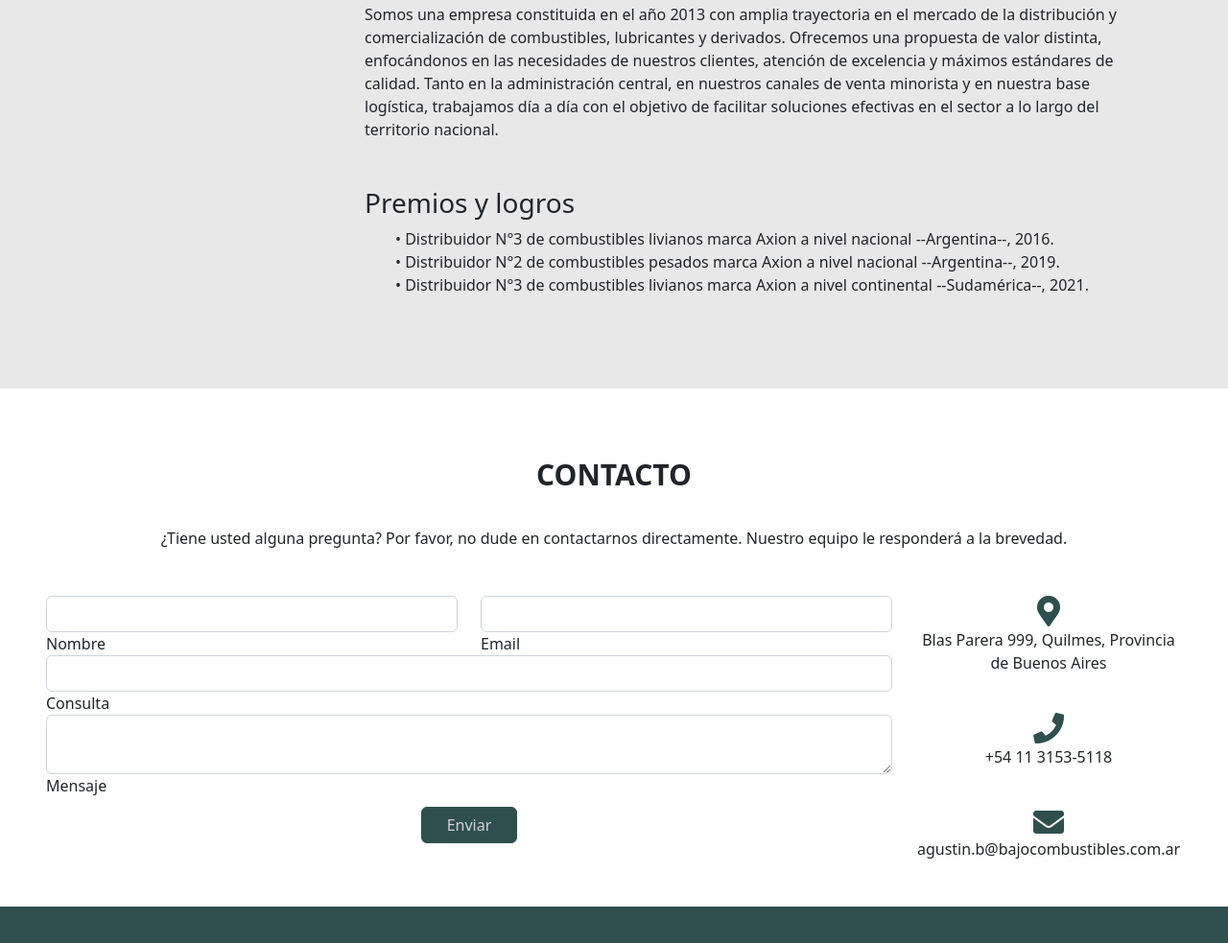
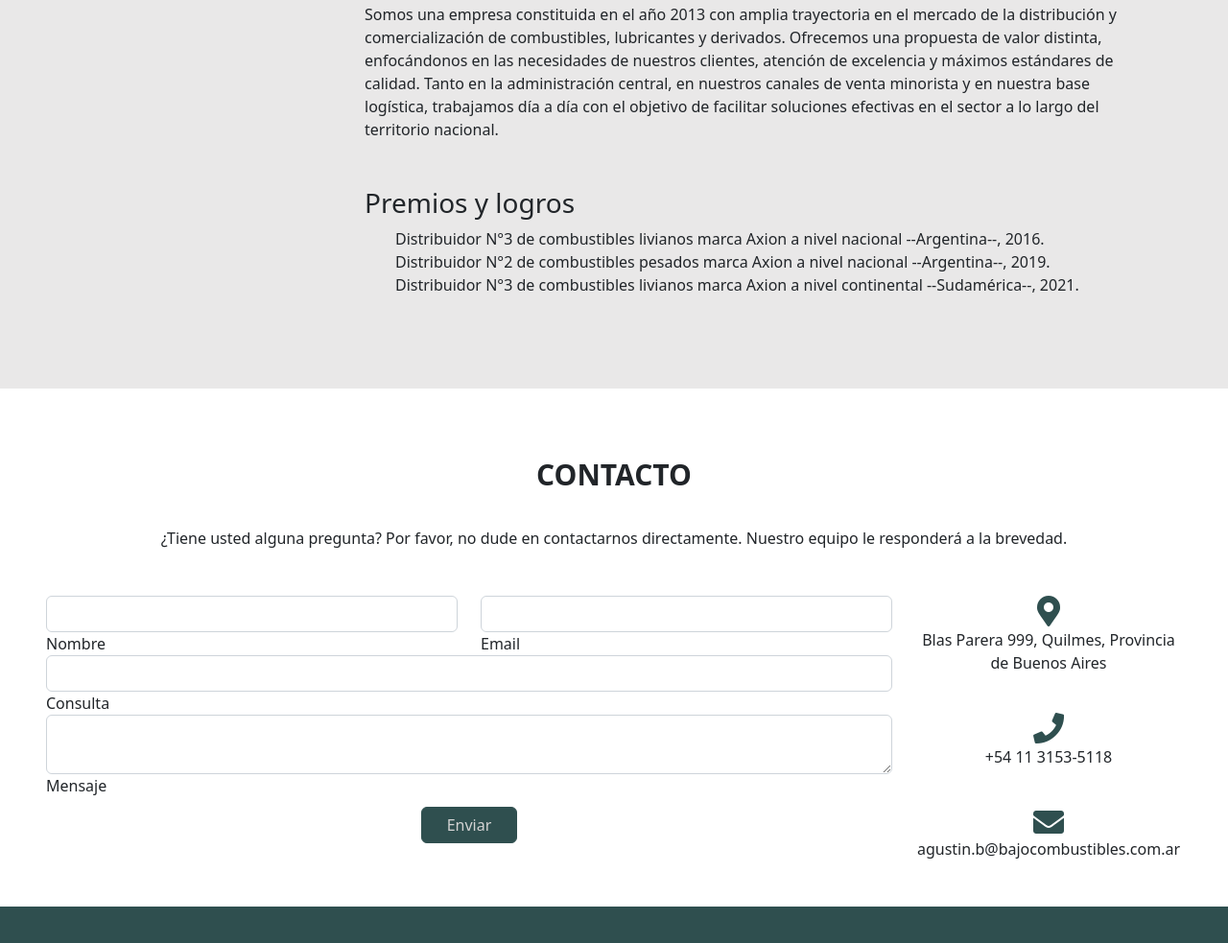
Before and after one commit to agustinbajo11/bajo_combustibles, a website: page index.html in a window 1280 px wide. Shown: the part 2989-3972 px from the top of the page at 96% size. Drawn offline with nearby package versions, Linux system fonts and the light colour scheme; grey boxes are pictures that could not be loaded.

```diff
--- a/index.html
+++ b/index.html
@@ -206,9 +206,9 @@
                             <div class="premiosLogros">
                                 <h3>Premios y logros</h3>
                                 <ul>
-                                    <li>• Distribuidor N°3 de combustibles livianos marca Axion a nivel nacional --Argentina--, 2016.</li>
-                                    <li>• Distribuidor N°2 de combustibles pesados marca Axion a nivel nacional --Argentina--, 2019.</li>
-                                    <li>• Distribuidor N°3 de combustibles livianos marca Axion a nivel continental --Sudamérica--, 2021.</li>
+                                    <li>Distribuidor N°3 de combustibles livianos marca Axion a nivel nacional --Argentina--, 2016.</li>
+                                    <li>Distribuidor N°2 de combustibles pesados marca Axion a nivel nacional --Argentina--, 2019.</li>
+                                    <li>Distribuidor N°3 de combustibles livianos marca Axion a nivel continental --Sudamérica--, 2021.</li>
                                 </ul>
                             </div>
                         </div>
```
